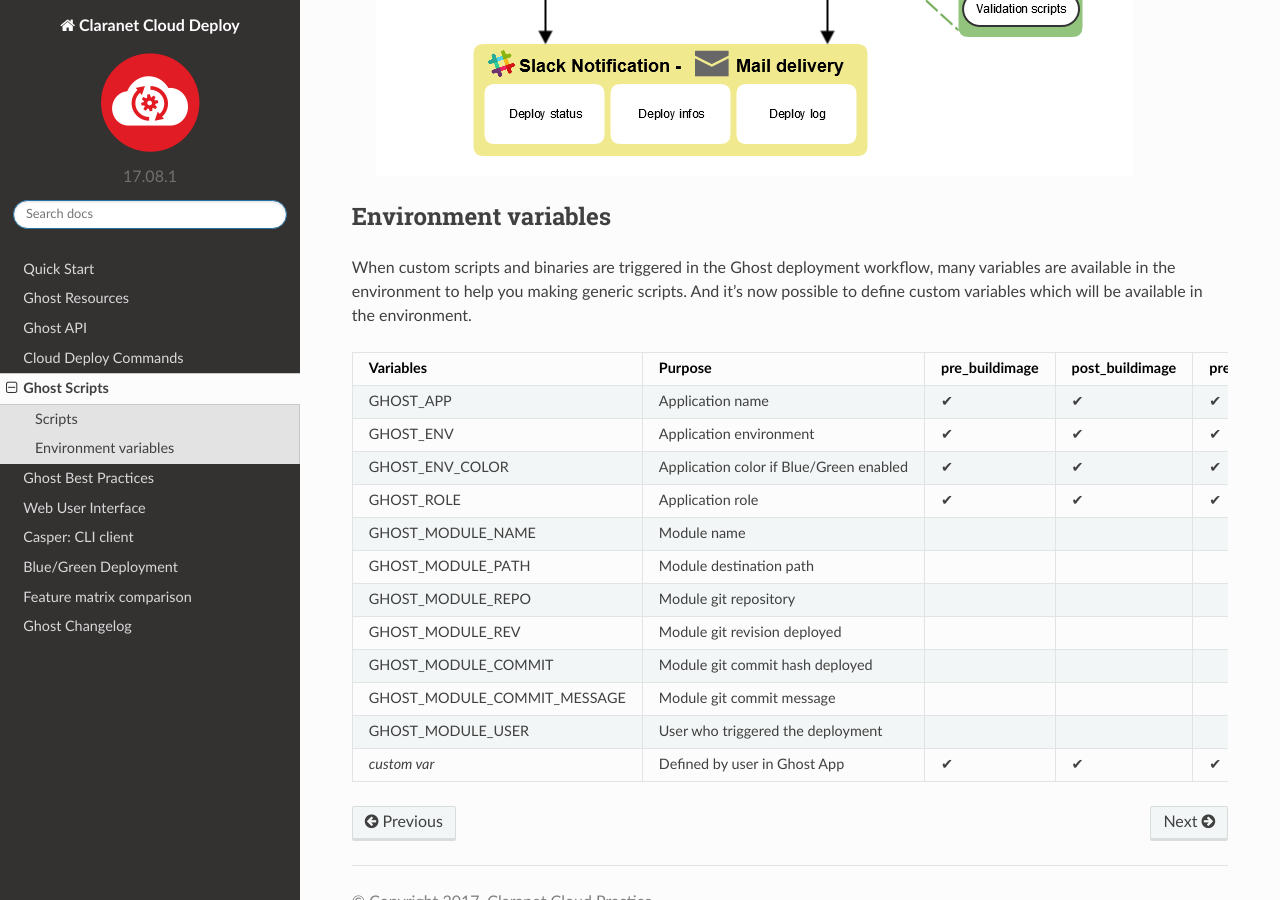
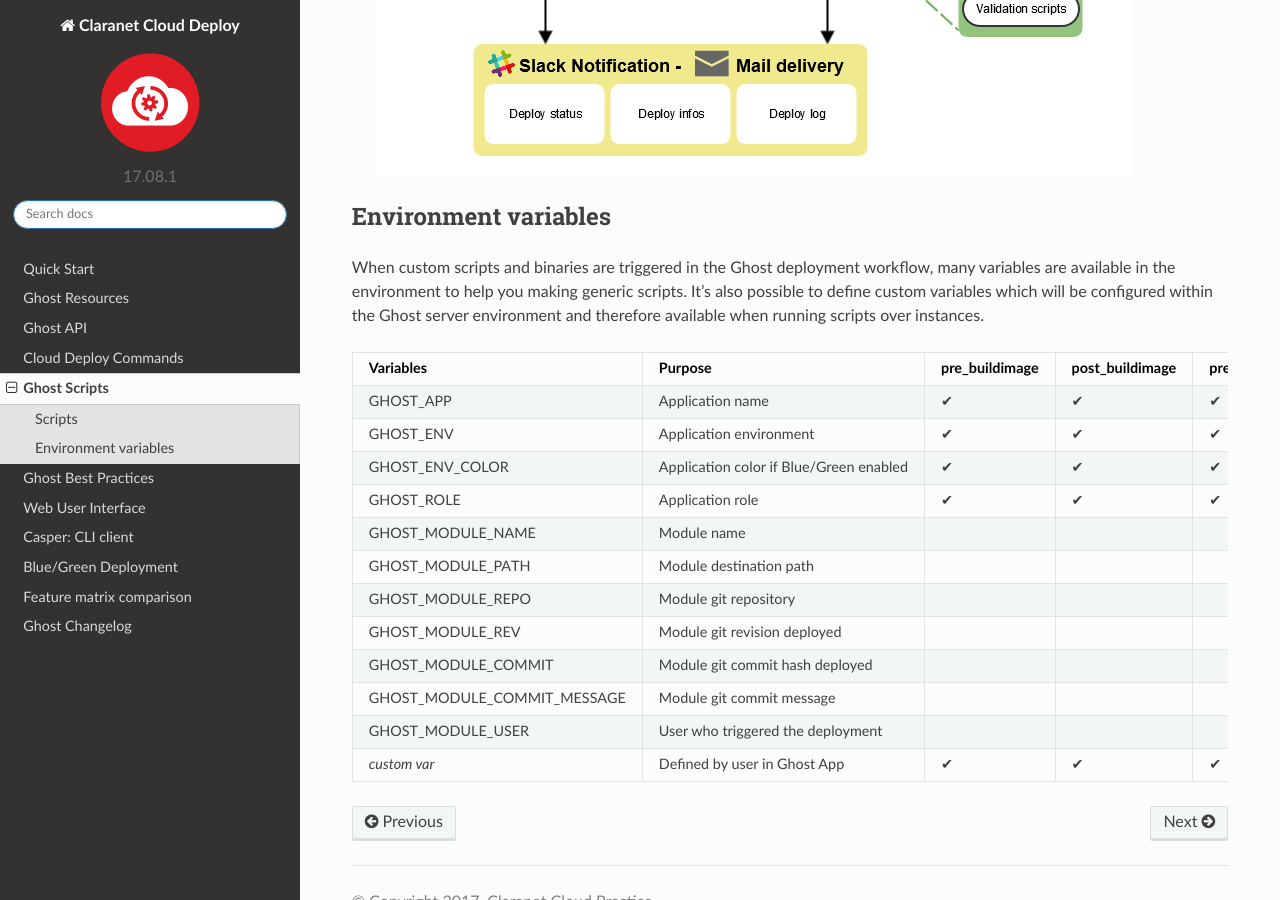
Before and after one commit to claranet/cloud-deploy-docs, a Sphinx documentation site: the page built from source/rst/scripts.rst, in a window 1280 px wide and 900 px high, scrolled down 3289 px. Built offline with Sphinx 7.4.7 and the Read the Docs theme 2.0.0, drawn with Linux system fonts in a browser that asks for light colours; some of the changed text lies outside the part shown.

Commit message:
GHOST-464 Ghost script documentation update

```diff
--- a/source/rst/scripts.rst
+++ b/source/rst/scripts.rst
@@ -9,7 +9,7 @@
 Scripts
 -------
 
-In Ghost, it is possible to launch custom scripts at every steps of the deployment and build process (bake image template).
+Ghost enables you to launch custom scripts at every steps of the deployment and build process (bake image template).
 Here is an overview and a description of thoses scripts.
 
     - **pre_buildimage**: Script executed in the `buildimage` command before formulas provisioning. It allows you to prepare the source AMI before the execution of all of your application's features formulas. It can be usefull in order to change package's mirrors location for example.
@@ -40,7 +40,7 @@
 ---------------------
 
 When custom scripts and binaries are triggered in the Ghost deployment workflow, many variables are available in the environment to help you making generic scripts.
-And it's now possible to define custom variables which will be available in the environment.
+It's also possible to define custom variables which will be configured within the Ghost server environment and therefore available when running scripts over instances.
 
 +-----------------------------+------------------------------------------+----------------+-----------------+---------------+----------------+-----------+------------+--------------+------------------+----------------+
 | Variables                   | Purpose                                  | pre_buildimage | post_buildimage | pre_bootstrap | post_bootstrap | buildpack | pre_deploy | post_deploy  | after_all_deploy | execute_script |
```
